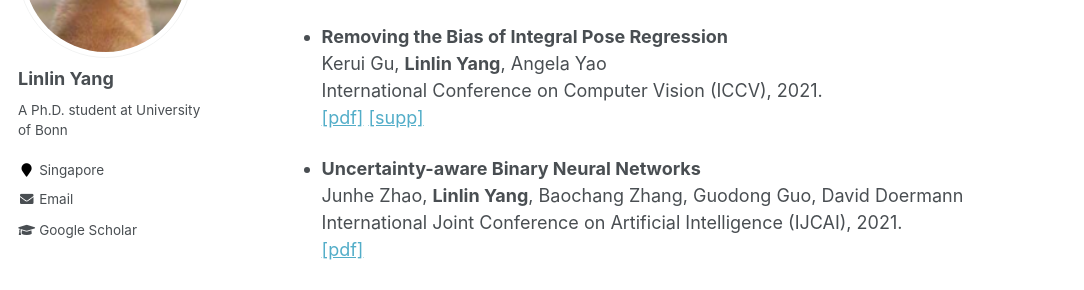
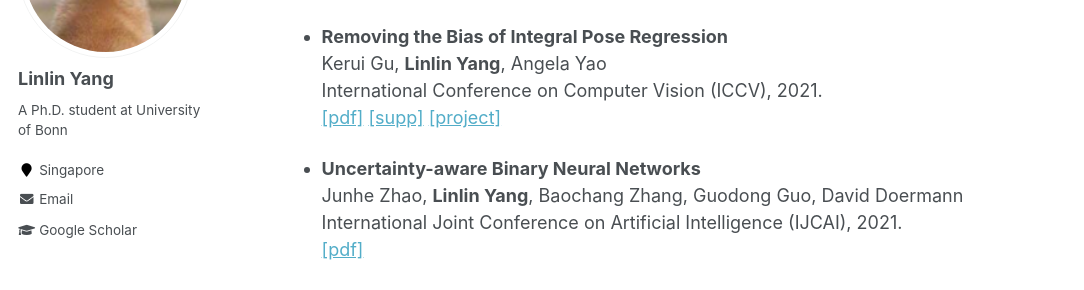
Before and after one commit to bestonebyone/mu4yang, a Jekyll site: the page built from _pages/about.md, in a window 1280 px wide and 900 px high, scrolled down 473 px. Shown: the part 153-443 px from the top of the window, without its empty margins (0-1084 px from the left). Built offline with Jekyll 4.4.1, drawn with Linux system fonts in a browser that asks for light colours.

Commit message:
add removing

```diff
--- a/_pages/about.md
+++ b/_pages/about.md
@@ -27,7 +27,7 @@ I'm a Ph.D. student under Prof. Angela Yao at University of Bonn. I received the
 - **Removing the Bias of Integral Pose Regression**
   Kerui Gu, **Linlin Yang**, Angela Yao
   International Conference on Computer Vision (ICCV), 2021.
-  [[pdf]](https://www.mu4yang.com/files/papers/Removing%20the%20Bias%20of%20Integral%20Pose%20Regression.pdf)  [[supp]](https://www.mu4yang.com/files/papers/Removing%20the%20Bias%20of%20Integral%20Pose%20Regression-supp.pdf)
+  [[pdf]](https://www.mu4yang.com/files/papers/Removing%20the%20Bias%20of%20Integral%20Pose%20Regression.pdf)  [[supp]](https://www.mu4yang.com/files/papers/Removing%20the%20Bias%20of%20Integral%20Pose%20Regression-supp.pdf)  [[project]](https://www.comp.nus.edu.sg/~keruigu/iccv_removing/project.html)
 
 - **Uncertainty-aware Binary Neural Networks**
   Junhe Zhao, **Linlin Yang**,  Baochang Zhang, Guodong Guo, David Doermann
--- a/_pages/project.html
+++ b/_pages/project.html
@@ -9,3 +9,9 @@ author_profile: true
 <ul>
     <li><a href="https://www.mu4yang.com/project/SemiHand" rel="noopener noreferrer">SemiHand: Semi-supervised Hand Pose Estimation with Consistency</a></li>
 </ul>
+
+
+<div align='left' ><h2>Interpreting and Improving for Pose Estimation</h2></div>
+<ul>
+    <li><a href="https://www.comp.nus.edu.sg/~keruigu/iccv_removing/project.html" rel="noopener noreferrer">Removing the Bias of Integral Pose Regression</a></li>
+</ul>
```
